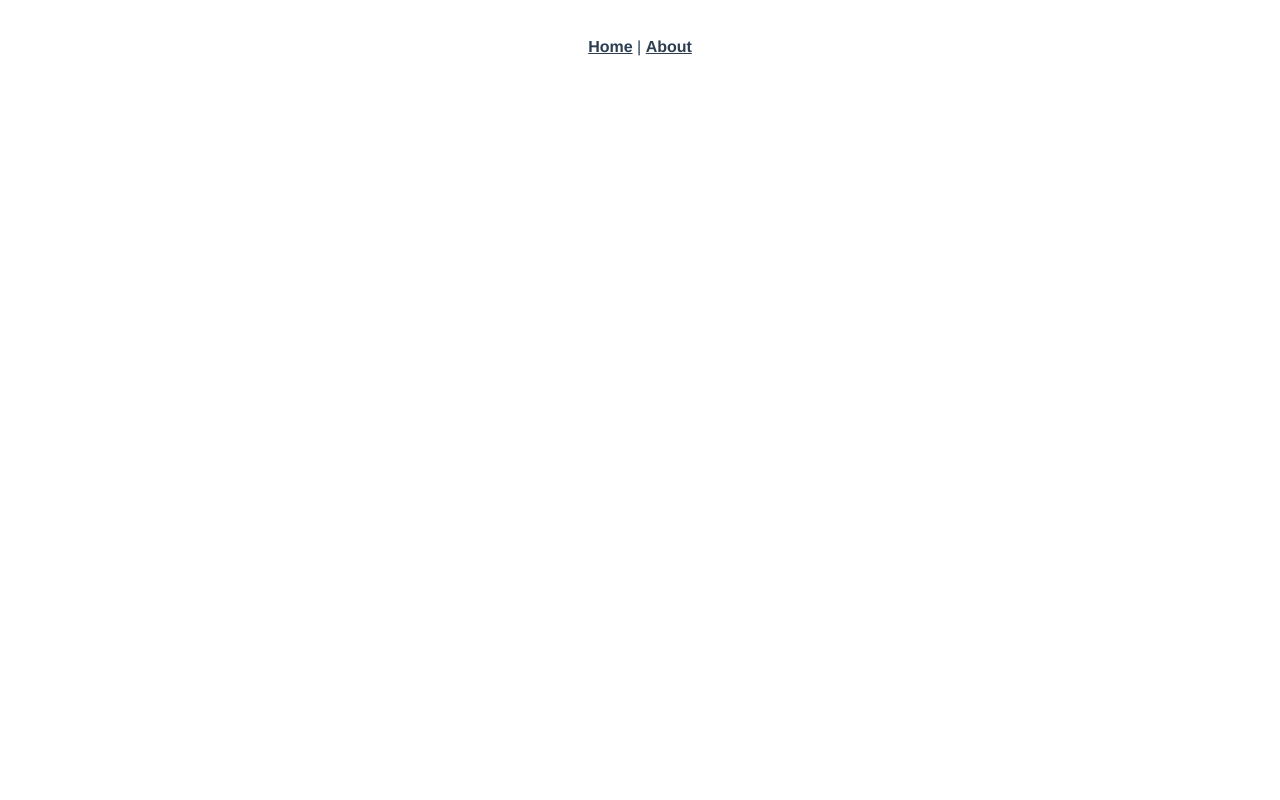
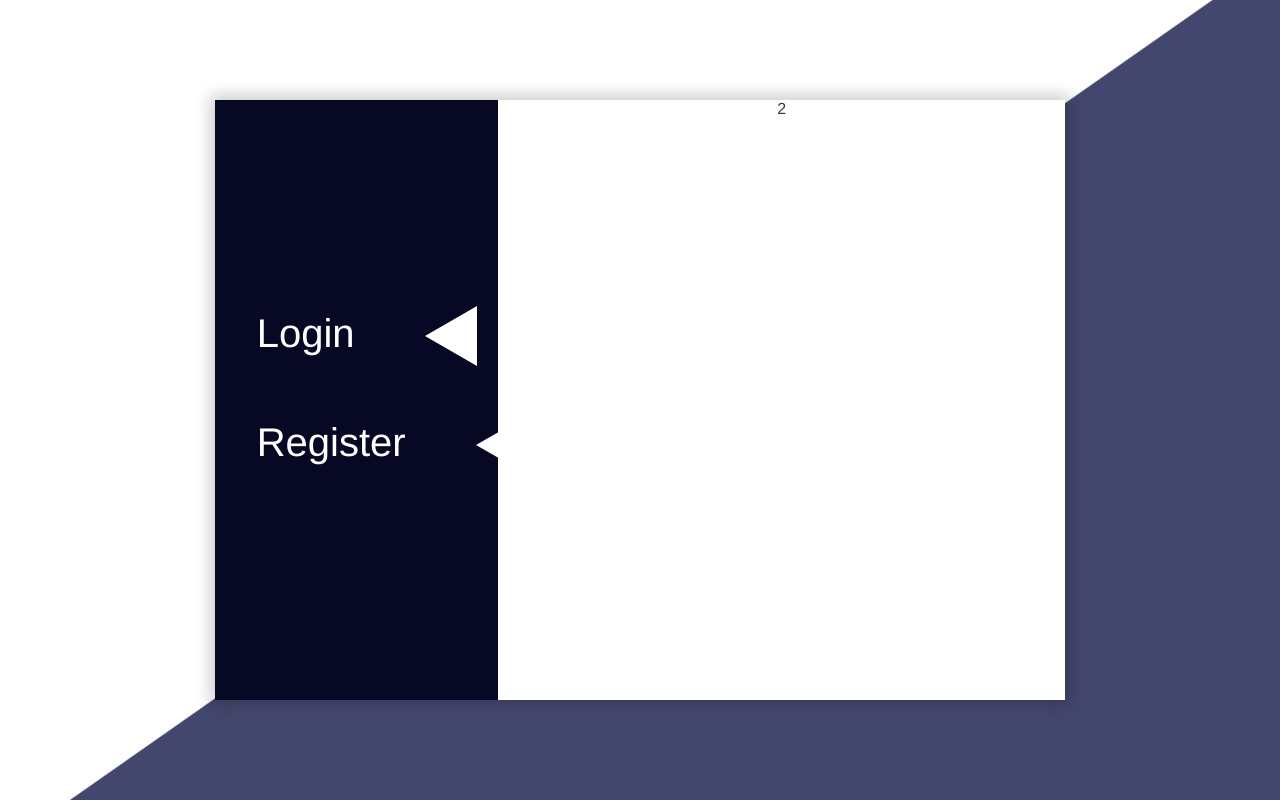
Before and after one commit to DK-Kami/dashboard-vue, a Vue app: page /login in a window 1280 px wide. Before the commit this address had no page. Built offline with nearby package versions, Linux system fonts and the light colour scheme.

Commit message:
login page

```diff
--- a/src/App.vue
+++ b/src/App.vue
@@ -1,12 +1,19 @@
 <template>
-  <div id="nav">
-    <router-link to="/">Home</router-link> |
-    <router-link to="/about">About</router-link>
-  </div>
-  <router-view/>
+  <el-container class="app-container">
+    <router-view />
+  </el-container>
 </template>
 
 <style lang="scss">
+body {
+  margin: 0;
+}
+
+.app-container {
+  min-height: 100vh;
+  width: 100%;
+}
+
 #app {
   font-family: Avenir, Helvetica, Arial, sans-serif;
   -webkit-font-smoothing: antialiased;
@@ -15,16 +22,12 @@
   color: #2c3e50;
 }
 
-#nav {
-  padding: 30px;
 
-  a {
-    font-weight: bold;
-    color: #2c3e50;
-
-    &.router-link-exact-active {
-      color: #42b983;
-    }
-  }
+.grid-content {
+  border-radius: 4px;
+  min-height: 36px;
+}
+.bg-purple {
+  background: #d3dce6;
 }
 </style>
--- a/src/main.js
+++ b/src/main.js
@@ -3,6 +3,7 @@ import ElementPlus from 'element-plus';
 import App from './App.vue';
 import router from './router';
 import store from './store';
+import 'element-plus/dist/index.css';
 
 createApp(App)
     .use(store)
--- a/src/router/index.js
+++ b/src/router/index.js
@@ -1,25 +1,21 @@
-import { createRouter, createWebHistory } from 'vue-router'
-import Home from '../views/Home.vue'
+import { createRouter, createWebHistory } from 'vue-router';
 
 const routes = [
   {
-    path: '/',
-    name: 'Home',
-    component: Home
+    path: '/login',
+    name: 'LoginPage',
+    component: () => import(/* webpackChunkName: "about" */ '@/views/LoginPage'),
   },
+
   {
-    path: '/about',
-    name: 'About',
-    // route level code-splitting
-    // this generates a separate chunk (about.[hash].js) for this route
-    // which is lazy-loaded when the route is visited.
-    component: () => import(/* webpackChunkName: "about" */ '../views/About.vue')
-  }
-]
+    path: '/:pathMatch(.*)',
+    redirect: { name: 'LoginPage' },
+  },
+];
 
 const router = createRouter({
   history: createWebHistory(process.env.BASE_URL),
-  routes
-})
+  routes,
+});
 
-export default router
+export default router;
--- /dev/null
+++ b/src/views/LoginPage/index.vue
@@ -0,0 +1,78 @@
+<template>
+  <div class="container login login_theme_dark">
+    <el-row class="login__card">
+      <el-col :span="8" class="login__selector">
+        <div class="selector">
+          <div class="selector__item active__item">Login <div class="triangle" /></div>
+          <div class="selector__item active__item">Register <div class="triangle" /></div>
+        </div>
+      </el-col>
+      <el-col :span="16">2</el-col>
+    </el-row>
+  </div>
+</template>
+
+<script>
+export default {
+  name: 'LoginPage',
+};
+</script>
+
+<style lang="scss" scoped>
+@import '../../styles/variables.scss';
+
+.container {
+  width: 100vw;
+  height: 100vh;
+  overflow: hidden;
+  display: flex;
+  justify-content: center;
+  align-items: center;
+  background-color: $primary-color;
+}
+.login__card {
+  background-color: #fff;
+  height: 600px;
+  width: 850px;
+  overflow: hidden;
+  -webkit-box-shadow: 0px 0px 30px -3px rgba(0,0,0,0.96) !important;
+  box-shadow: 0px 0px 15px 5px rgba(0, 0, 0, 0.2) !important;
+}
+.login_theme_dark {
+  background: rgb(255,255,255);
+  background: linear-gradient(145deg, white 0%, white 50%, $secondary-color 50.1%, $secondary-color 100%);
+}
+
+.login__selector {
+  display: flex;
+  flex-direction: column;
+  justify-content: center;
+  align-items: center;
+  background-color: $primary-color;
+
+  .selector {
+    text-align: left;
+
+    .selector__item {
+      display: flex;
+      color: #fff;
+      font-size: 40px;
+      padding: 20px 0;
+      width: 200px;
+    }
+  }
+
+  .active__item>.triangle::before {
+    content: "";
+    width: 0;
+    height: 0;
+    border-style: solid;
+    border-width: 30px 52.0px 30px 0;
+    border-color: transparent white transparent transparent;
+    display: inline-block;
+    position: relative;
+    left: 70px;
+    top: -5px;
+  }
+}
+</style>
```
